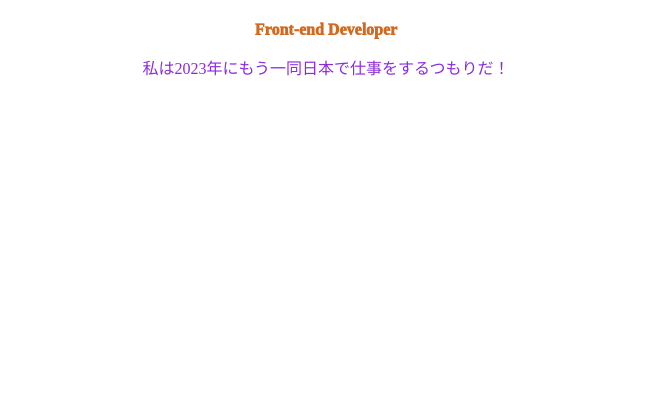
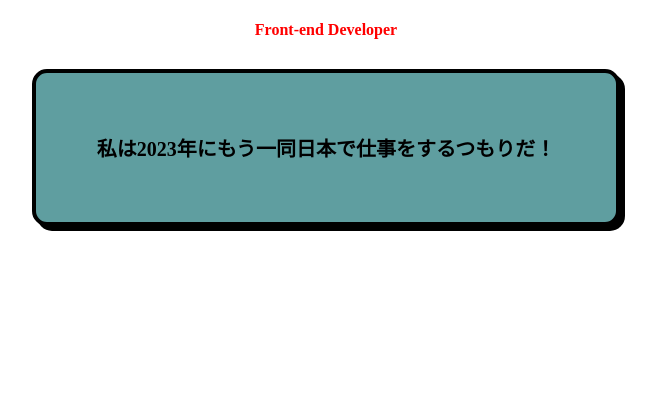
Before and after one commit to choiminjun94/TIL2023, a plain HTML site: page 04)_Web/HTML/index.html in a window 1280 px wide. Shown: the part 391-800 px from the top of the page, without its empty margins (314-970 px from the left). Drawn offline with Linux system fonts and the light colour scheme.

Commit message:
CSS box 디자인

```diff
--- a/04)_Web/CSS/main.css
+++ b/04)_Web/CSS/main.css
@@ -11,19 +11,48 @@
     letter-spacing: 8px;
     font-size: 36px; font-weight: bold;
 }
-.jab{
+.subName{
     text-align: center;
     font-weight: bold;
     color: red;
 }
+.Content{
+    text-align:center;
+    font-weight: 500;
+    color: blueviolet;
+}
+.box{
+    text-align:center;
+    width: 500px;
+    background-color: cadetblue;
+    /* 상하좌우 여백 지정 */
+    margin: 30px;
+    /* 상하좌우 안쪽 여뱍 */
+    padding: 40px;
+    /* 테두리 */
+    border: 4px solid black;
+    /* 테두리 둥글게 */
+    border-radius: 15px;
+
+    /* 우측하단 그림자 */
+    box-shadow: 5px 5px;
+    /* 가운데 정렬 */
+    /*   display: block; - 가로행을 전부 차지 */
+    display: block;
+    margin-right: auto;
+    margin-left: auto;
+}
+.boxContent{
+    font-size: 20px;
+    font-weight: bolder;
+}
+
 
 /* Class말고 다르게 스타일 넣기*/
 
 /* 태그 전체에 적용 */
 p {
-    text-align:center;
     font-weight: 500;
-    color: blueviolet;
 }
 /* ID 적용 - 요즘엔 크게 쓰지 않는다.*/
 #Id_test {
--- a/04)_Web/HTML/index.html
+++ b/04)_Web/HTML/index.html
@@ -24,9 +24,9 @@
     <!-- letter-space : 자간 조절 -->
     <h3 class="mainName">Minjun</h3>
     <!-- 글자 가운데 정렬 -->
-    <p id="Id_test" class="jab">Front-end Developer</p>
-    <!--  -->
-    <p>私は2023年にもう一同日本で仕事をするつもりだ！</p>
+    <p class="subName">Front-end Developer</p>
+
+    <div class="box"><p class="boxContent">私は2023年にもう一同日本で仕事をするつもりだ！</p></div>
 
 </body>
 </html>
```
Also changed, not shown: 04)_Web/HTML/README.md.
